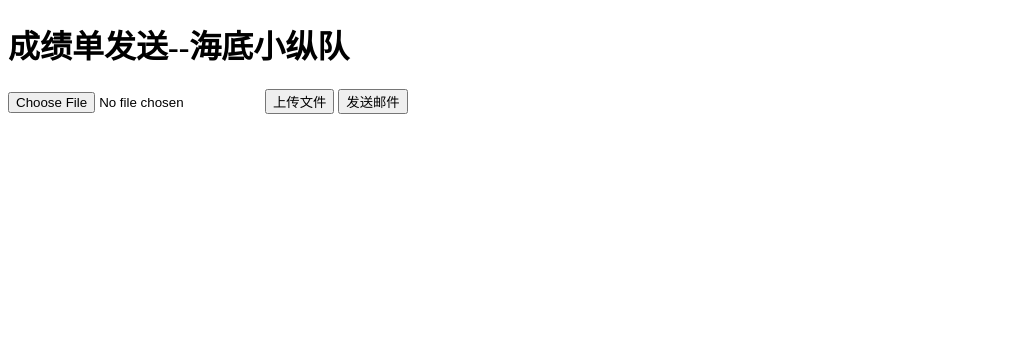
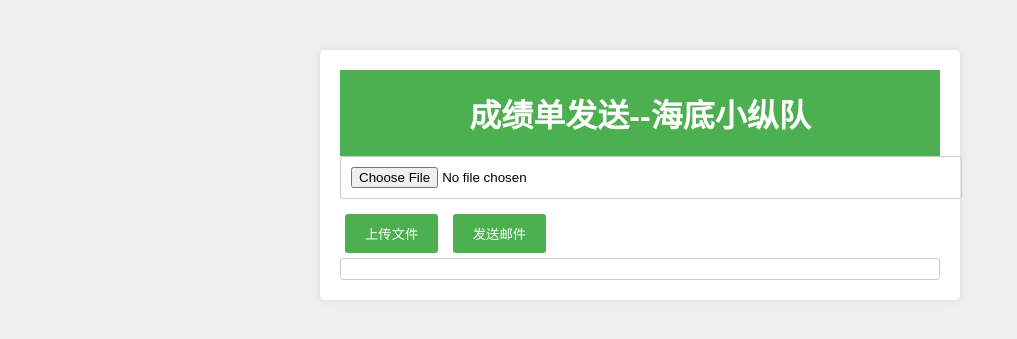
Before and after one commit to lzx200211/score, a Python web app: template templates/index.html in a window 1280 px wide. Shown: the top 339 px of the page, without its empty margins (0-1017 px from the left). Run offline with Jinja, Linux system fonts and the light colour scheme; the template is opened without the code that fills it, so the values that code supplies are empty.

Commit message:
Add files via upload
只能改改前端

```diff
--- a/templates/index.html
+++ b/templates/index.html
@@ -1,17 +1,70 @@
 <!DOCTYPE html>
-<html>
+<html lang="zh">
 <head>
+    <meta charset="UTF-8">
+    <meta name="viewport" content="width=device-width, initial-scale=1.0">
     <title>成绩单发送</title>
+    <style>
+        body {
+            font-family: Arial, sans-serif;
+            background-color: #f0f0f0;
+            margin: 0;
+            padding: 0;
+        }
+
+        h1 {
+            background-color: #4CAF50;
+            color: white;
+            text-align: center;
+            padding: 20px;
+            margin: 0;
+        }
+
+        #container {
+            max-width: 600px;
+            margin: 50px auto;
+            background-color: white;
+            padding: 20px;
+            border-radius: 5px;
+            box-shadow: 0 0 10px rgba(0, 0, 0, 0.1);
+        }
+
+        input[type="file"] {
+            display: block;
+            width: 100%;
+            padding: 10px;
+            margin-bottom: 10px;
+            border: 1px solid #ccc;
+            border-radius: 3px;
+        }
+
+        button {
+            display: inline-block;
+            background-color: #4CAF50;
+            color: white;
+            text-align: center;
+            padding: 10px 20px;
+            margin: 5px;
+            border: none;
+            border-radius: 3px;
+            cursor: pointer;
+        }
+
+        #response {
+            padding: 10px;
+            border: 1px solid #ccc;
+            border-radius: 3px;
+        }
+    </style>
 </head>
 <body>
-    <h1>成绩单发送--海底小纵队</h1>
-
-    <input type="file" id="fileInput">
-    <button id="uploadButton">上传文件</button>
-    <button id="sendEmailButton">发送邮件</button>
-
-    <div id="response"></div>
-
+    <div id="container">
+        <h1>成绩单发送--海底小纵队</h1>
+        <input type="file" id="fileInput">
+        <button id="uploadButton">上传文件</button>
+        <button id="sendEmailButton">发送邮件</button>
+        <div id="response"></div>
+    </div>
 
     <script>
         var fileInput = document.getElementById("fileInput");
```
